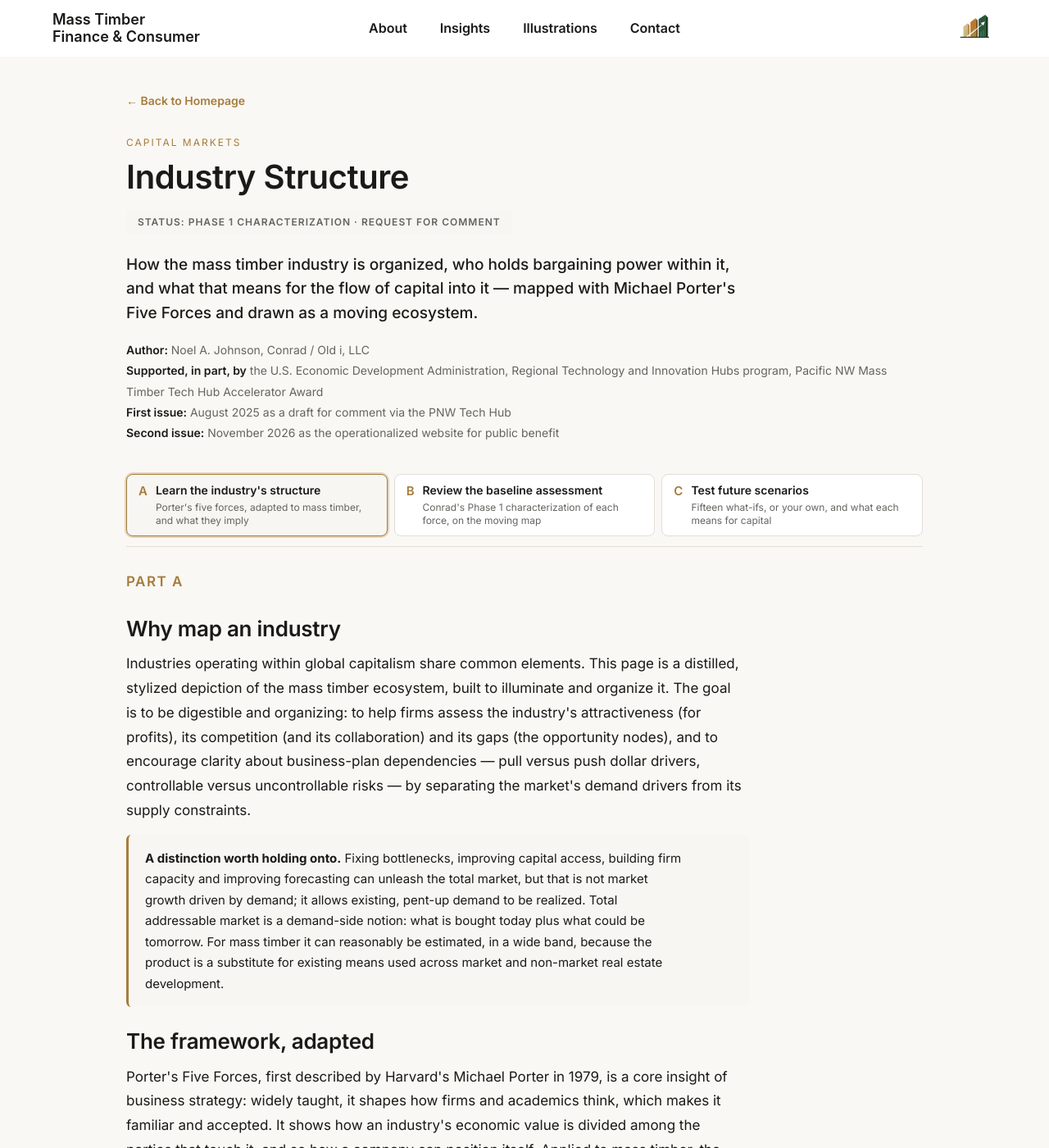
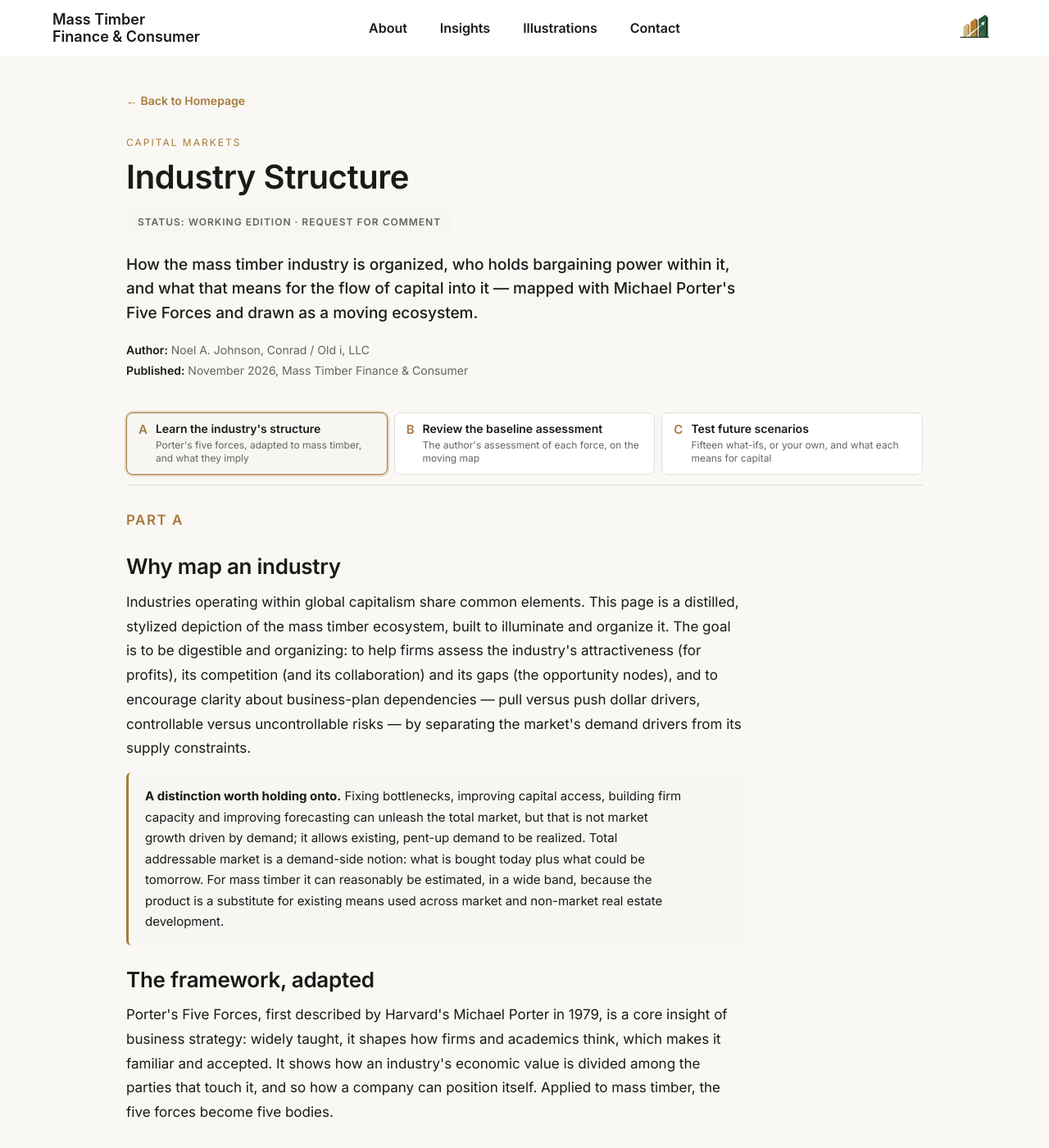
Before and after one commit to noelallenjohnson/mtfc, a Jekyll site: the page built from pages/industry-structure.html, in a window 1280 px wide and 1400 px high. Shown: the whole window at 82% size. Built offline with Jekyll 4.4.1, drawn with Linux system fonts in a browser that asks for light colours; some of the changed text lies outside the part shown.

Commit message:
Industry Structure: drop Phase 1 wording, credit the earlier Tech Hub characterization separately, route comments to the curator
Co-Authored-By: Claude Fable 5.2 <noreply@anthropic.com>
Claude-Session: https://claude.ai/code/session_01LvhsnqrfZBaeQ6yhbEHGbm

```diff
--- a/assets/css/icf.css
+++ b/assets/css/icf.css
@@ -127,3 +127,5 @@
   }
  @media (prefers-reduced-motion: reduce) { .seg button, .chip, .fcard, .meter i, .fcard .bar i { transition: none; } }
 @media (max-width: 700px) { .icf { padding-top: 140px; } }
+.icf .origins-text { font-size: 14px; line-height: 1.7; color: var(--muted); margin: 0; max-width: 72ch; }
+.icf .origins-text a { font-weight: 600; }
--- a/assets/js/icf.js
+++ b/assets/js/icf.js
@@ -53,7 +53,7 @@ window.addEventListener('hashchange',function(){var h=location.hash.replace('#',
 
 /* ---------- B: baseline cards ---------- */
 var bForces=document.getElementById('b-forces'),bl=document.getElementById('b-plbl'),bt=document.getElementById('b-ptitle'),bb=document.getElementById('b-pbody'),cards={};
-D.forces.forEach(function(f){var b=document.createElement('button');b.className='fcard';b.type='button';b.innerHTML='<small>'+f.sub+'</small><strong>'+f.name+'</strong><div class="bar"><i style="width:'+f.level+'%"></i></div><em>Power: <b>'+lvl(f.level)+'</b> ('+f.level+')</em>';b.onclick=function(){D.forces.forEach(function(x){cards[x.id].classList.toggle('on',x.id===f.id)});bl.textContent=f.sub;bt.textContent=f.name+' — Phase 1 characterization';bb.innerHTML=f.desc};bForces.appendChild(b);cards[f.id]=b});
+D.forces.forEach(function(f){var b=document.createElement('button');b.className='fcard';b.type='button';b.innerHTML='<small>'+f.sub+'</small><strong>'+f.name+'</strong><div class="bar"><i style="width:'+f.level+'%"></i></div><em>Power: <b>'+lvl(f.level)+'</b> ('+f.level+')</em>';b.onclick=function(){D.forces.forEach(function(x){cards[x.id].classList.toggle('on',x.id===f.id)});bl.textContent=f.sub;bt.textContent=f.name+' — baseline assessment';bb.innerHTML=f.desc};bForces.appendChild(b);cards[f.id]=b});
 
 /* ---------- C: scenarios ---------- */
 var groups=document.getElementById('c-groups'),read=document.getElementById('c-read'),empty=document.getElementById('c-empty'),meter=document.getElementById('meter'),attrEl=document.getElementById('attr'),dEl=document.getElementById('attr-delta'),slEl=document.getElementById('c-sliders'),sliders={},chips=[];
--- a/pages/industry-structure.html
+++ b/pages/industry-structure.html
@@ -5,7 +5,7 @@ redirect_from: ["/industry-capital-flows-structure"]
 title: "Industry Structure — Mass Timber Finance & Consumer"
 description: "How the mass timber industry is organized, who holds bargaining power within it, and what that means for capital flows: Porter's Five Forces adapted to mass timber, a baseline assessment, and fifteen what-if scenarios to test."
 og_title: "Industry Structure (MTFC)"
-og_description: "Learn the industry's structure, review the Phase 1 baseline assessment, and test future scenarios on an animated map of the mass timber ecosystem."
+og_description: "Learn the industry's structure, review the baseline assessment, and test future scenarios on an animated map of the mass timber ecosystem."
 og_image: "tile-industry-forces.webp"
 styles: ["/assets/css/icf.css"]
 scripts: ["/assets/js/icf-data.js", "/assets/js/icf.js"]
@@ -15,14 +15,14 @@ scripts: ["/assets/js/icf-data.js", "/assets/js/icf.js"]
   <a href="/" class="icf-back">← Back to Homepage</a>
   <p class="cat">Capital Markets</p>
   <h1>Industry Structure</h1>
-  <span class="status">Status: Phase 1 characterization · Request for comment</span>
+  <span class="status">Status: Working edition · Request for comment</span>
   <p class="lede">How the mass timber industry is organized, who holds bargaining power within it, and what that means for the flow of capital into it — mapped with Michael Porter's Five Forces and drawn as a moving ecosystem.</p>
-  <p class="meta"><b>Author:</b> Noel A. Johnson, Conrad / Old i, LLC<br><b>Supported, in part, by</b> the U.S. Economic Development Administration, Regional Technology and Innovation Hubs program, Pacific NW Mass Timber Tech Hub Accelerator Award<br><b>First issue:</b> August 2025 as a draft for comment via the PNW Tech Hub<br><b>Second issue:</b> November 2026 as the operationalized website for public benefit</p>
+  <p class="meta"><b>Author:</b> Noel A. Johnson, Conrad / Old i, LLC<br><b>Published:</b> November 2026, Mass Timber Finance &amp; Consumer</p>
 
   <nav class="seg" aria-label="Page parts">
     <div class="seg-row">
       <button type="button" data-part="learn" class="on"><span class="k">A</span><span class="t">Learn the industry's structure</span><span class="d">Porter's five forces, adapted to mass timber, and what they imply</span></button>
-      <button type="button" data-part="baseline"><span class="k">B</span><span class="t">Review the baseline assessment</span><span class="d">Conrad's Phase 1 characterization of each force, on the moving map</span></button>
+      <button type="button" data-part="baseline"><span class="k">B</span><span class="t">Review the baseline assessment</span><span class="d">The author's assessment of each force, on the moving map</span></button>
       <button type="button" data-part="test"><span class="k">C</span><span class="t">Test future scenarios</span><span class="d">Fifteen what-ifs, or your own, and what each means for capital</span></button>
     </div>
   </nav>
@@ -89,9 +89,9 @@ scripts: ["/assets/js/icf-data.js", "/assets/js/icf.js"]
   <!-- ================= B. BASELINE ================= -->
   <section class="part" id="part-baseline">
     <p class="lbl">Part B</p>
-    <h2>The baseline: Conrad's Phase 1 assessment</h2>
+    <h2>The baseline: the author's assessment</h2>
     <div class="narrow body">
-      <p>The map shows the industry as it was characterized in August 2025, from interviews, industry engagement and the author's development experience. Supply clusters orbit on the left, demand on the right; concrete and steel press from above, novel means from below; the shared forces sit at the centre. The brighter a body's halo and the heavier its stream toward the centre, the more bargaining power it holds over the industry's firms. Hover or tap a dot to see who it is, and pick a force card to read its characterization.</p>
+      <p>The map shows the author's baseline reading of the industry, drawn from his development practice, research and industry engagement. Supply clusters orbit on the left, demand on the right; concrete and steel press from above, novel means from below; the shared forces sit at the centre. The brighter a body's halo and the heavier its stream toward the centre, the more bargaining power it holds over the industry's firms. Hover or tap a dot to see who it is, and pick a force card to read its characterization.</p>
     </div>
     <div class="mapslot" id="slot-b"></div>
     <div class="forces" id="b-forces"></div>
@@ -118,7 +118,7 @@ scripts: ["/assets/js/icf-data.js", "/assets/js/icf.js"]
     <p class="lbl">Part C</p>
     <h2>Test future scenarios</h2>
     <div class="narrow body">
-      <p>Pick a what-if under any force and watch the balance shift from the Phase 1 baseline. Each scenario names what changes, who gains power, and what it means for the flow of capital — tagged by whether it works through demand pull or supply push, and whether the industry can control it. Combine the sliders to build a scenario of your own.</p>
+      <p>Pick a what-if under any force and watch the balance shift from the baseline. Each scenario names what changes, who gains power, and what it means for the flow of capital — tagged by whether it works through demand pull or supply push, and whether the industry can control it. Combine the sliders to build a scenario of your own.</p>
     </div>
     <div class="mapslot" id="slot-c"></div>
     <div class="sgroups" id="c-groups"></div>
@@ -126,15 +126,15 @@ scripts: ["/assets/js/icf-data.js", "/assets/js/icf.js"]
       <div class="read" id="c-read"></div>
       <div id="c-empty"><p class="lbl">Reading</p><p style="margin:0">Choose a what-if above. The map, the force levels and the attractiveness meter update together, and the reading appears here.</p></div>
       <div class="sliders" id="c-sliders"><p class="lbl">Build your own scenario</p></div>
-      <div class="toolbar"><button type="button" class="btn ghost" id="c-reset">Reset to Phase 1 baseline</button><a class="btn ghost" href="https://www.pnwmasstimbertechhub.org/capital-access" target="_blank" rel="noopener">Propose a scenario ↗</a></div>
-      <p class="note">Force levels are the author's Phase 1 characterization (August 2025) on a 0–100 scale; scenario shifts are illustrative directions, not measurements. "Attractiveness" is the simple inverse of the five forces — Porter's point that strong forces leave less value for the industry's firms to capture.</p>
+      <div class="toolbar"><button type="button" class="btn ghost" id="c-reset">Reset to baseline</button><a class="btn ghost" href="mailto:{{ site.contact_email }}?subject=Industry%20Structure%20scenario">Propose a scenario</a></div>
+      <p class="note">Force levels are the author's baseline assessment on a 0–100 scale; scenario shifts are illustrative directions, not measurements. "Attractiveness" is the simple inverse of the five forces — Porter's point that strong forces leave less value for the industry's firms to capture.</p>
     </div>
   </section>
 
   <div class="rfc">
     <h2>What do you think?</h2>
-    <p>This is a Phase 1 characterization issued for comment. Where would you move a force, and why? Which scenario is missing? Contributions from investors, developers, producers, researchers and policymakers all help sharpen the map.</p>
-    <div class="row"><a class="btn" href="https://www.pnwmasstimbertechhub.org/capital-access" target="_blank" rel="noopener">Comment via the Tech Hub discussion page →</a><a class="btn ghost" href="/#Contact">Contact the curator</a></div>
+    <p>This is a working edition issued for comment. Where would you move a force, and why? Which scenario is missing? Contributions from investors, developers, producers, researchers and policymakers all help sharpen the map.</p>
+    <div class="row"><a class="btn" href="mailto:{{ site.contact_email }}?subject=Industry%20Structure%20comment">Send a comment to the curator →</a></div>
   </div>
   <div class="related">
     <p class="lbl">Related research</p>
@@ -146,7 +146,11 @@ scripts: ["/assets/js/icf-data.js", "/assets/js/icf.js"]
       <li><a href="/capital-creation">Capital Creation</a> — operating and growth capital requirements of the supply side.</li>
     </ul>
   </div>
-  <p class="credits">Framework: Michael E. Porter, "How Competitive Forces Shape Strategy," Harvard Business Review, 1979. Base diagram per the Institute for Strategy and Competitiveness, Harvard Business School, accessed August 8, 2025 (Creative Commons CC0 / public domain). Adaptation to the mass timber industry, Phase 1 characterization, scenarios and animation by Noel Johnson for the Pacific Northwest Mass Timber Tech Hub; all rights reserved. Scenario levels are illustrative and carry no claim of measurement.</p>
+  <div class="related origins">
+    <p class="lbl">Earlier work and credit</p>
+    <p class="origins-text">In 2025 the author prepared an initial <a href="https://www.pnwmasstimbertechhub.org/capital-access" target="_blank" rel="noopener">Mass Timber Industry Characterization</a> for the Pacific Northwest Mass Timber Tech Hub, supported by the U.S. Economic Development Administration's Regional Technology and Innovation Hubs program, to open public discussion. That characterization is the Tech Hub's and remains on its site, with the comments it received. The work on this page is separate: it rests on the author's own research and practice before that engagement and on further study since, and is published by Mass Timber Finance &amp; Consumer.</p>
+  </div>
+  <p class="credits">Framework: Michael E. Porter, "How Competitive Forces Shape Strategy," Harvard Business Review, 1979. Base diagram per the Institute for Strategy and Competitiveness, Harvard Business School, accessed August 8, 2025 (Creative Commons CC0 / public domain). Adaptation to the mass timber industry, assessment, scenarios and animation by Noel Johnson. Scenario levels are illustrative and carry no claim of measurement.</p>
 </div>
 
 <!-- the one map, moved between Part B and Part C -->
```
Also changed, not shown: RIGHTS.md (+14 -6 lines), assets/js/icf-data.js.
